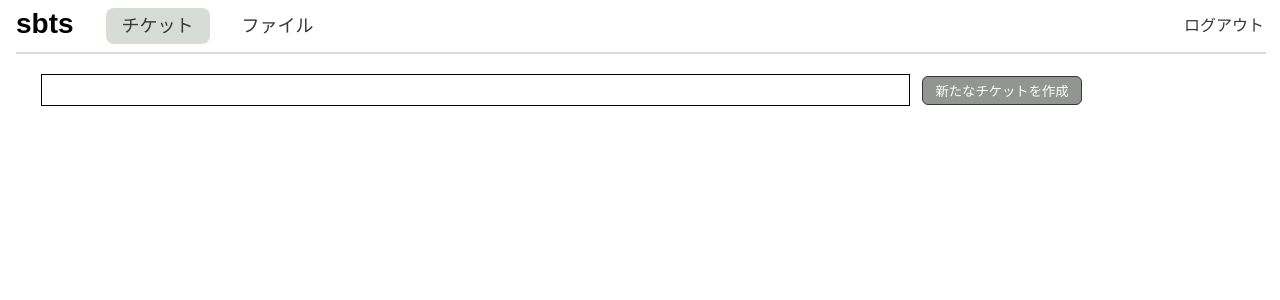
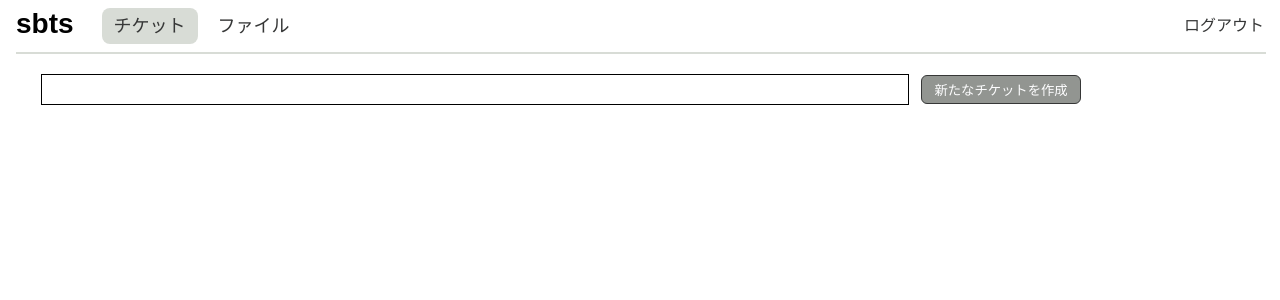
Before and after one commit to simon-i1-h/sbts, a Django app: page /ticket/ in a window 1280 px wide. Shown: the top 300 px of the page. Run offline with Django 4.2, Linux system fonts and the light colour scheme; the visitor is signed in with stand-in values (Sample User, id 1); data that the repository does not hold is empty.

Commit message:
間隔と単位の調節

```diff
--- a/sbts/page/static/page/style.css
+++ b/sbts/page/static/page/style.css
@@ -81,8 +81,8 @@ main > * {
 }
 
 .header-navtab a {
-    padding: 0.5rem 1rem;
-    margin: 0 0.5rem;
+    padding: 0.5rem 0.75rem;
+    margin: 0 0.25rem;
     font-size: 1.125rem;
 }
 
@@ -101,7 +101,7 @@ main > * {
 }
 
 .project-readme {
-    font-size: 1.125em;
+    font-size: 1.125rem;
 }
 
 .file-list {
@@ -199,15 +199,15 @@ main > * {
 }
 
 .ticket-extra {
-    font-size: 70%;
+    font-size: 0.7rem;
     color: var(--xkcd-medium-grey);
 }
 
 input[type="text" i].title {
     appearance: none;
     border: 1px solid black;
-    padding: 0.25em;
-    font-size: 1.125em;
+    padding: 0.25rem;
+    font-size: 1.125rem;
 }
 
 .new-ticket {
```
